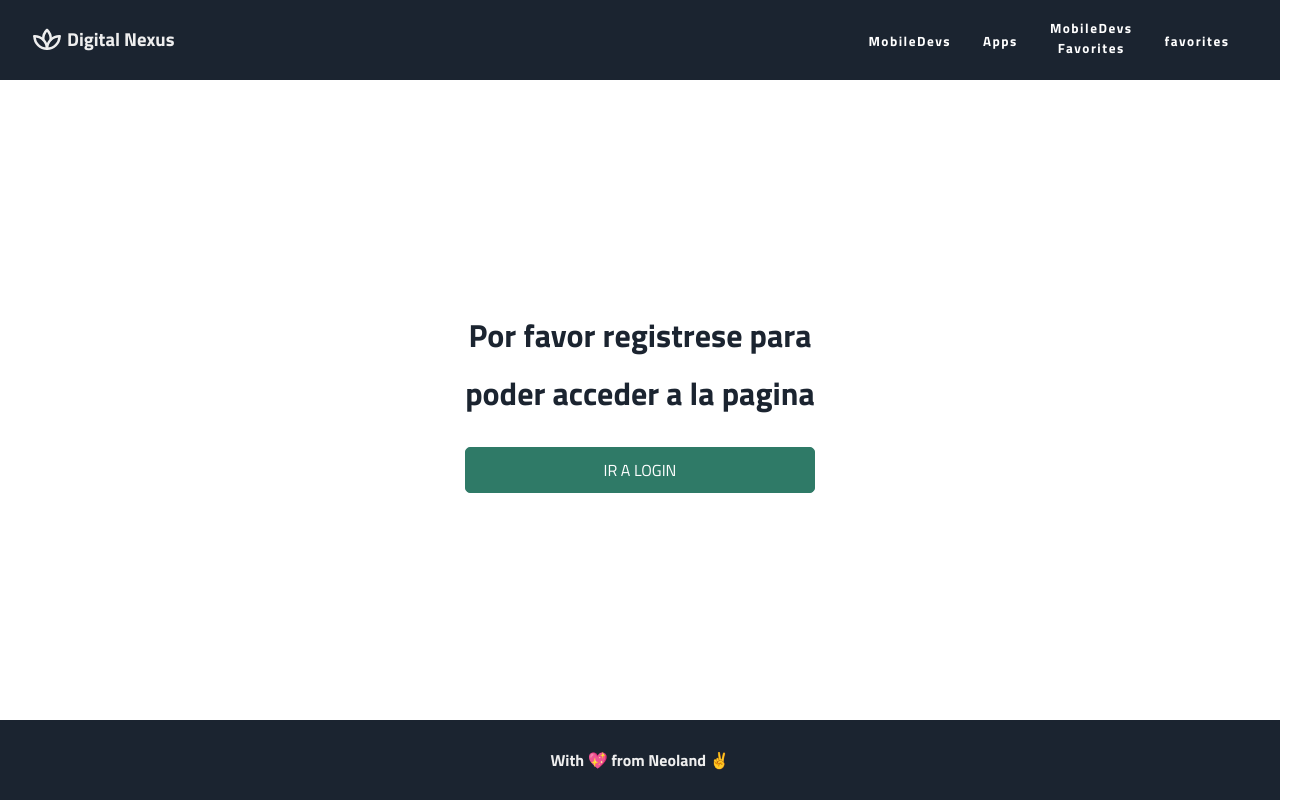
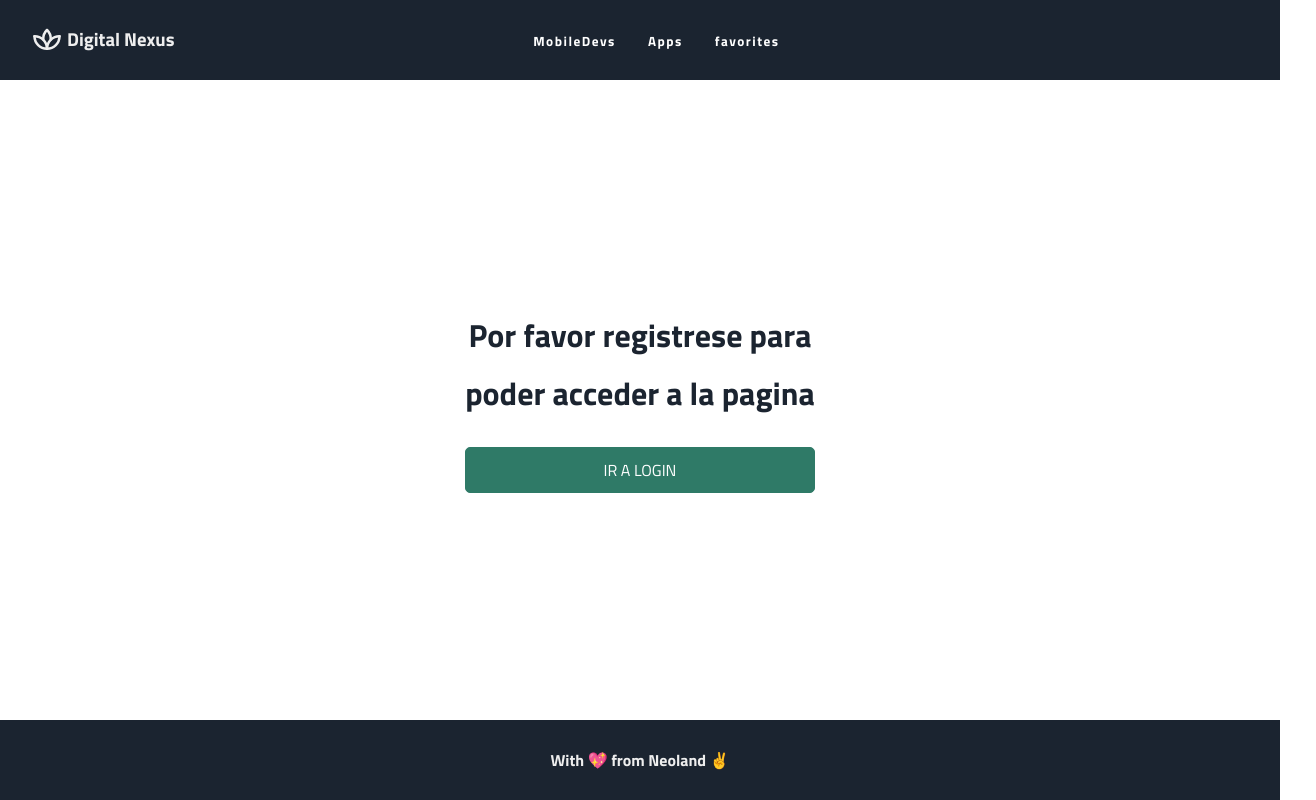
Before and after one commit to aaitorgutierrez/Forum_Technology_React_2.0, a React (Vite) app: page / in a window 1280 px wide. Shown: the whole page, 1316 px wide, since content can reach past the window. Built offline with nearby package versions, Linux system fonts and the light colour scheme.

Commit message:
Css Styling

```diff
--- a/src/App.css
+++ b/src/App.css
@@ -7,7 +7,7 @@
   font-family: "Titillium Web", sans-serif;
 }
 body {
-  width: 100vw;
+  width: 100%;
   min-height: 100vh;
 }
 
@@ -16,8 +16,6 @@ body {
   --mainColorLight: #5767aa;
   --secondaryColor: green;
   --textColor: #eee;
-  width: 100vw;
-  min-height: 100vh;
   display: flex;
   justify-content: center;
   align-items: center;
--- a/src/components/CardApp/CardApp.css
+++ b/src/components/CardApp/CardApp.css
@@ -3,8 +3,6 @@
 }
 
 .app-Info {
-  width: 600px;
-  height: 900px;
   display: flex;
   flex-direction: column;
   justify-content: space-between;
--- a/src/components/CardApp/CardApp.jsx
+++ b/src/components/CardApp/CardApp.jsx
@@ -1,4 +1,5 @@
 import ToggleButton from "../Toggle/Toggle";
+import ToggleButtonApp from "../ToggleApp/ToggleApp";
 import "./CardApp.css";
 import { useNavigate } from "react-router-dom";
 
@@ -15,7 +16,7 @@ export const CardApp = ({ app }) => {
       <p>appSize: {app.appSize}</p>
       <p>description: {app.description}</p>
       <div className="button-Holder">
-        <ToggleButton appId={app._id} />
+        <ToggleButtonApp appId={app._id} />
         <button
           onClick={() =>
             navigate(pathById, {
--- a/src/components/CardMobileDev/CardMobileDev.css
+++ b/src/components/CardMobileDev/CardMobileDev.css
@@ -3,8 +3,6 @@
 }
 
 .mobileDev-Info {
-  width: 600px;
-  height: 900px;
   display: flex;
   flex-direction: column;
   justify-content: space-between;
--- a/src/components/Footer.css
+++ b/src/components/Footer.css
@@ -1,6 +1,6 @@
 footer {
   height: 10vh;
-  width: 100vw;
+  width: 100%;
   background-color: #1b2430;
   display: flex;
   align-items: center;
--- a/src/components/Header.css
+++ b/src/components/Header.css
@@ -13,9 +13,6 @@ header {
   width: 300px;
 }
 
-.navButton {
-  margin-left: 80%;
-}
 .ProfileNav {
   font-size: 150;
 }
--- a/src/components/Header.jsx
+++ b/src/components/Header.jsx
@@ -1,14 +1,12 @@
 import { NavLink } from "react-router-dom";
 import { useState, useRef } from "react";
 import { FaBars, FaTimes } from "react-icons/fa";
-
 import { TbPlant2 } from "react-icons/tb";
 import "./Header.css";
 import { useAuth } from "../contexts/authContext";
 
 const Header = () => {
   const { user, logout } = useAuth();
-
   const navRef = useRef();
   const showNavbar = () => {
     navRef.current.classList.toggle("responsive_nav");
@@ -44,10 +42,9 @@ const Header = () => {
               <button className="buttonNav">Apps</button>
             </NavLink>
 
-            <NavLink to="/mobileDevsFavorites">
+            {/* <NavLink to="/mobileDevsFavorites">
               <button className="buttonNav">MobileDevs Favorites</button>
-            </NavLink>
-
+            </NavLink> */}
             {/* <NavLink to="/appsFavorites">
               <button className="buttonNav">Apps Favorites</button>
             </NavLink> */}
--- a/src/components/ToggleApp/ToggleApp.jsx
+++ b/src/components/ToggleApp/ToggleApp.jsx
@@ -6,7 +6,8 @@ import {
   getFavoriteStatus,
 } from "../../services/API_proyect/app.service";
 
-const ToggleButton = ({ appId }) => {
+const ToggleButtonApp = ({ appId }) => {
+  console.log(appId);
   const [isFavorite, setIsFavorite] = useState(false);
 
   useEffect(() => {
@@ -51,4 +52,4 @@ const ToggleButton = ({ appId }) => {
   );
 };
 
-export default ToggleButton;
+export default ToggleButtonApp;
```
